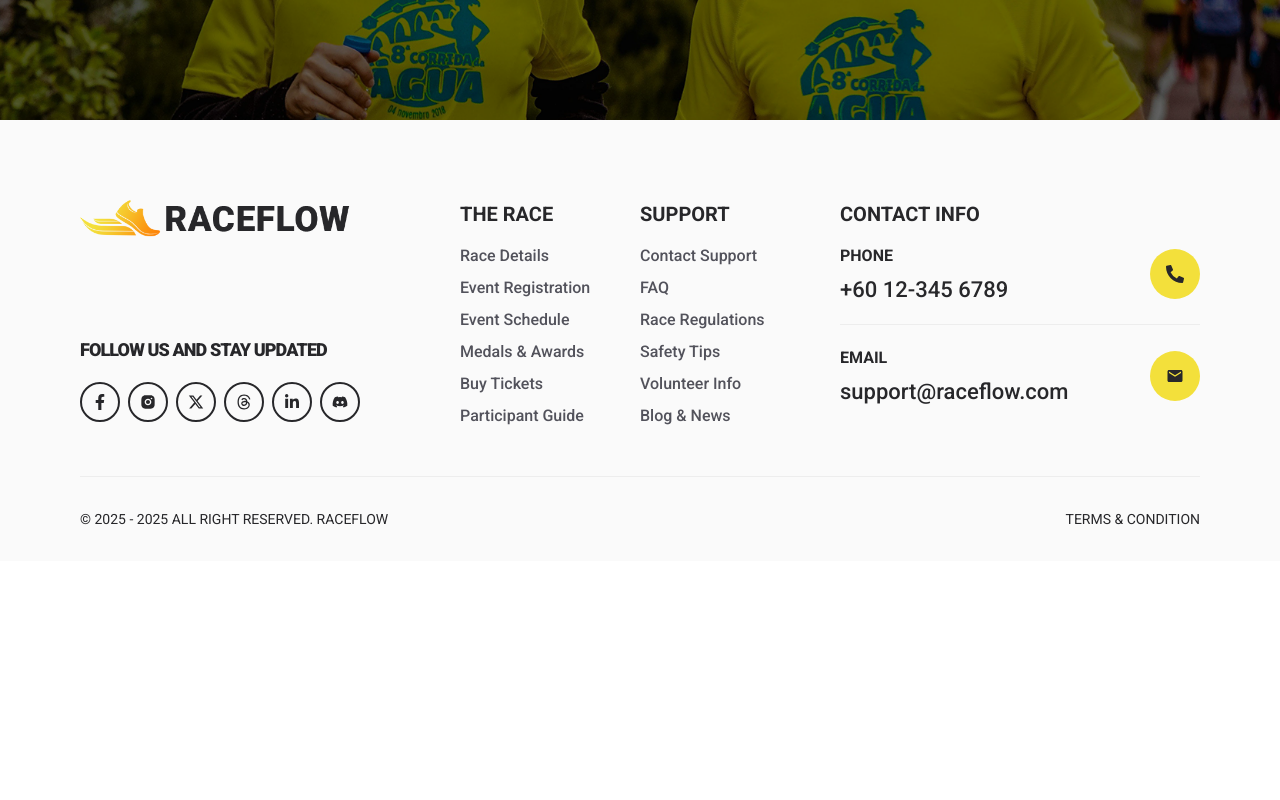
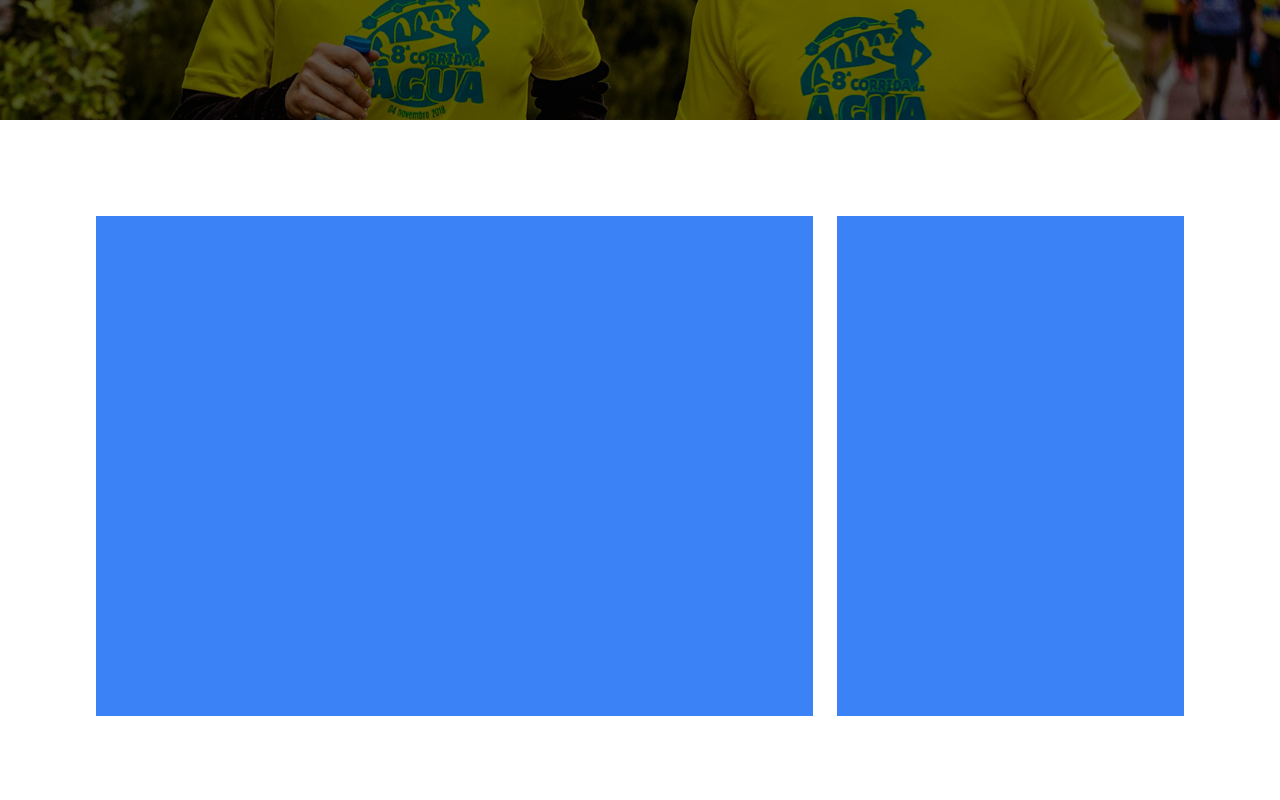
Before and after one commit to devrakibulrahman/raceflow-client-side, a React (Vite) app: page /marathon_details/1 in a window 1280 px wide. Shown: the part 380-1180 px from the top of the page. Before the commit the page ends 941 px from the top, so only its background shows below. Built offline with nearby package versions, Linux system fonts and the light colour scheme.

Commit message:
marathon details layout done in details page done on 01/05/2025 at 05:56 pm

```diff
--- a/src/pages/DetailsPage.jsx
+++ b/src/pages/DetailsPage.jsx
@@ -18,6 +18,18 @@ const DetailsPage = () => {
                     </div>
                 </div>
             </div>
+            <div className="w-full min-h-[500px] py-16 lg:py-24">
+                <div className="w-full max-w-[1120px] mx-auto px-4">
+                    <div className="w-full min-h-[500px] grid grid-cols-1 gap-6 lg:grid-cols-3 ">
+                        <div className="w-full min-h-[400px] bg-blue-500 lg:col-span-2">
+
+                        </div>
+                        <div className="w-full min-h-[400px] bg-blue-500">
+
+                        </div>
+                    </div>
+                </div>
+            </div>
         </>
     );
 };
```
